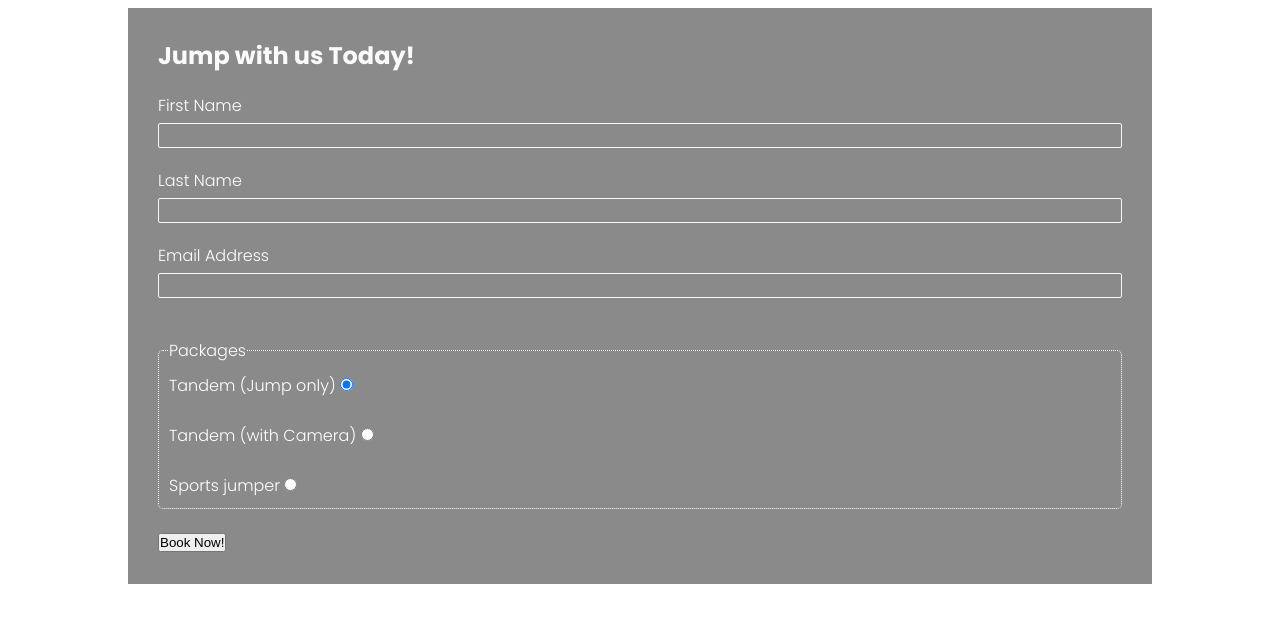
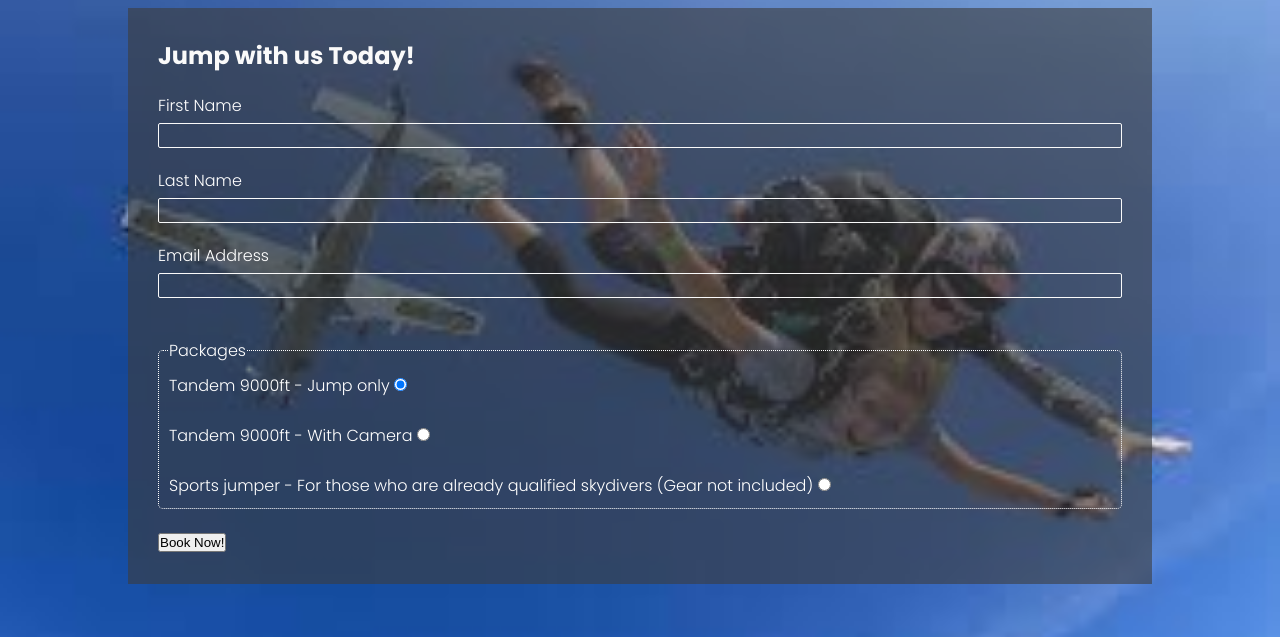
Before and after one commit to RourkeW/BlueSkies, a plain HTML site: page jump.html in a window 1280 px wide. Shown: the part 91-728 px from the top of the page. Drawn offline with Linux system fonts and the light colour scheme.

Commit message:
feat:added the background image to the jump form and some more information

```diff
--- a/assets/css/style.css
+++ b/assets/css/style.css
@@ -201,7 +201,7 @@ main {
 }
 
 #signup {
-    background-image: url("../images/signup-image.webp");
+    background-image: url(../images/Jumpbackgroundimage.jpg);
     background-size: cover;
     background-position: 75%;
     padding: 20px 10% 0 10%;
--- a/jump.html
+++ b/jump.html
@@ -51,17 +51,17 @@
                     <legend>Packages</legend>
                 <div class="radio-buttons">
                     <div>
-                        <label for="tandem-only">Tandem (Jump only)</label>
+                        <label for="tandem-only">Tandem 9000ft - Jump only</label>
                         <input type="radio" name="package" id="tandem-only" value="tandem-only" required checked>
                     </div>
                     <br>
                         <div>
-                        <label for="tandem-cam"></i>Tandem (with Camera)</label>
+                        <label for="tandem-cam"></i>Tandem 9000ft - With Camera</label>
                         <input type="radio" name="package" id="tandem-cam" value="tandem-cam" required>
                     </div>
                     <br>
                     <div>
-                        <label for="sports">Sports jumper</label>
+                        <label for="sports">Sports jumper - For those who are already qualified skydivers (Gear not included)</label>
                         <input type="radio" name="package" id="sports" value="sports" required>
                     </div>
                     </fieldset>
```
Also changed, not shown: assets/images/Jumpbackgroundimage.jpg (added).
